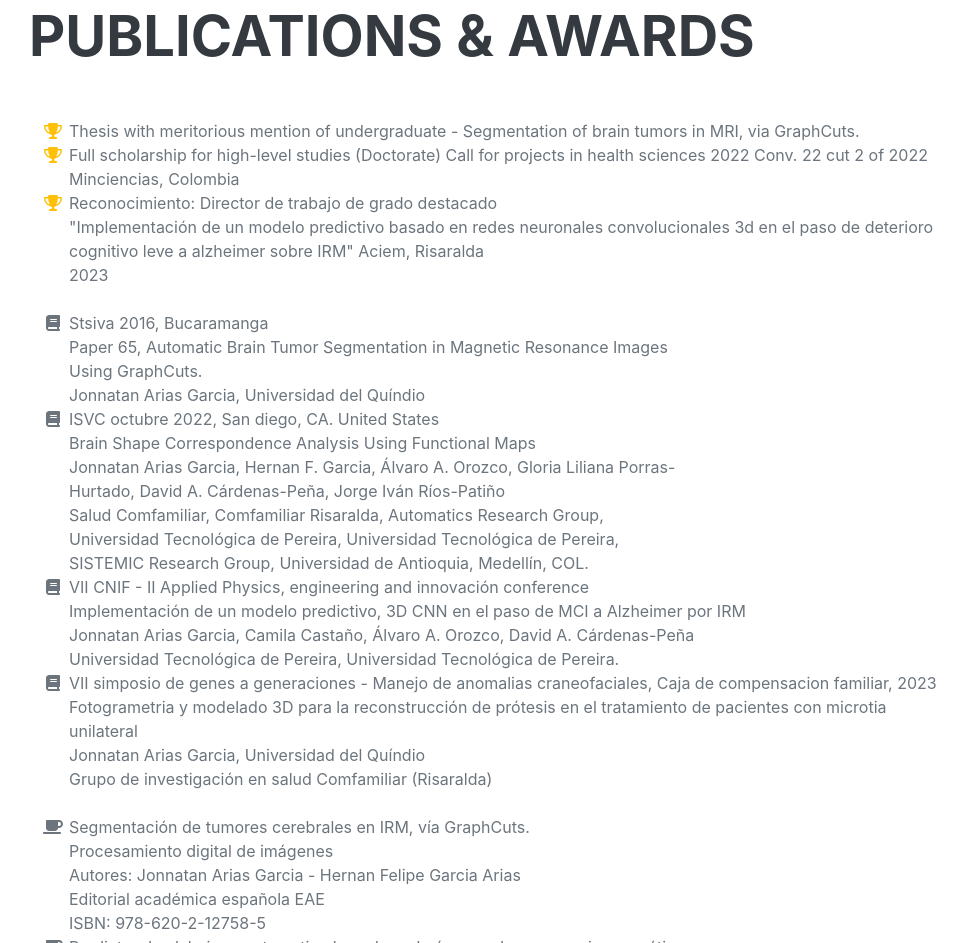
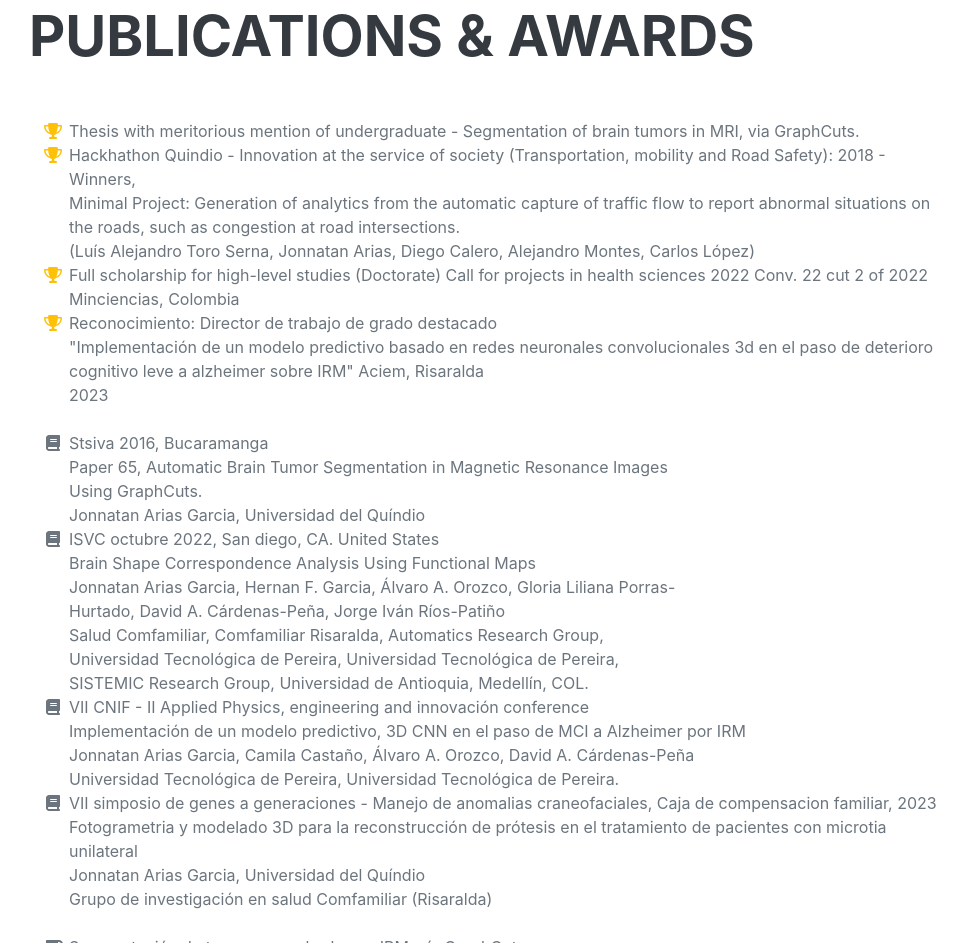
Before and after one commit to JntnAG/jntnAG.github.io, a plain HTML site: page index.html in a window 1280 px wide. Shown: the part 3799-4742 px from the top of the page, without its empty margins (291-1258 px from the left). Drawn offline with nearby package versions, Linux system fonts and the light colour scheme; a web font is replaced by a local one.

Commit message:
Update index.html

```diff
--- a/index.html
+++ b/index.html
@@ -166,6 +166,12 @@
                         <li>
                             <span class="fa-li"><i class="fas fa-trophy text-warning"></i></span>
                             Thesis with meritorious mention of undergraduate - Segmentation of brain tumors in MRI, via GraphCuts.
+                        </li>
+                        <li>
+                            <span class="fa-li"><i class="fas fa-trophy text-warning"></i></span>
+                            Hackhathon Quindio - Innovation at the service of society (Transportation, mobility and Road Safety): 2018 - Winners,  <br>
+Minimal Project: Generation of analytics from the automatic capture of traffic flow to report abnormal situations on the roads, such as congestion at road intersections. <br>
+(Luís Alejandro Toro Serna, Jonnatan Arias, Diego Calero, Alejandro Montes, Carlos López)
                         </li>
                         <li>
                             <span class="fa-li"><i class="fa fa-trophy text-warning"></i></span>
```
